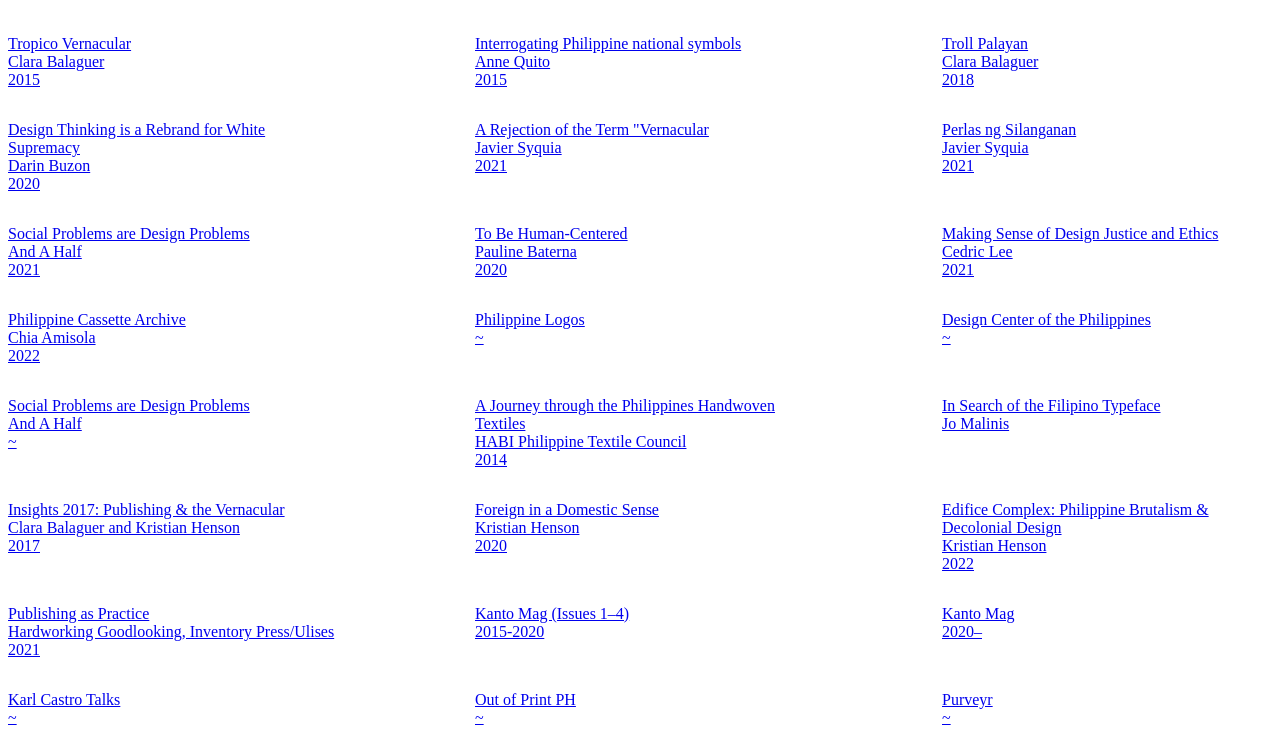
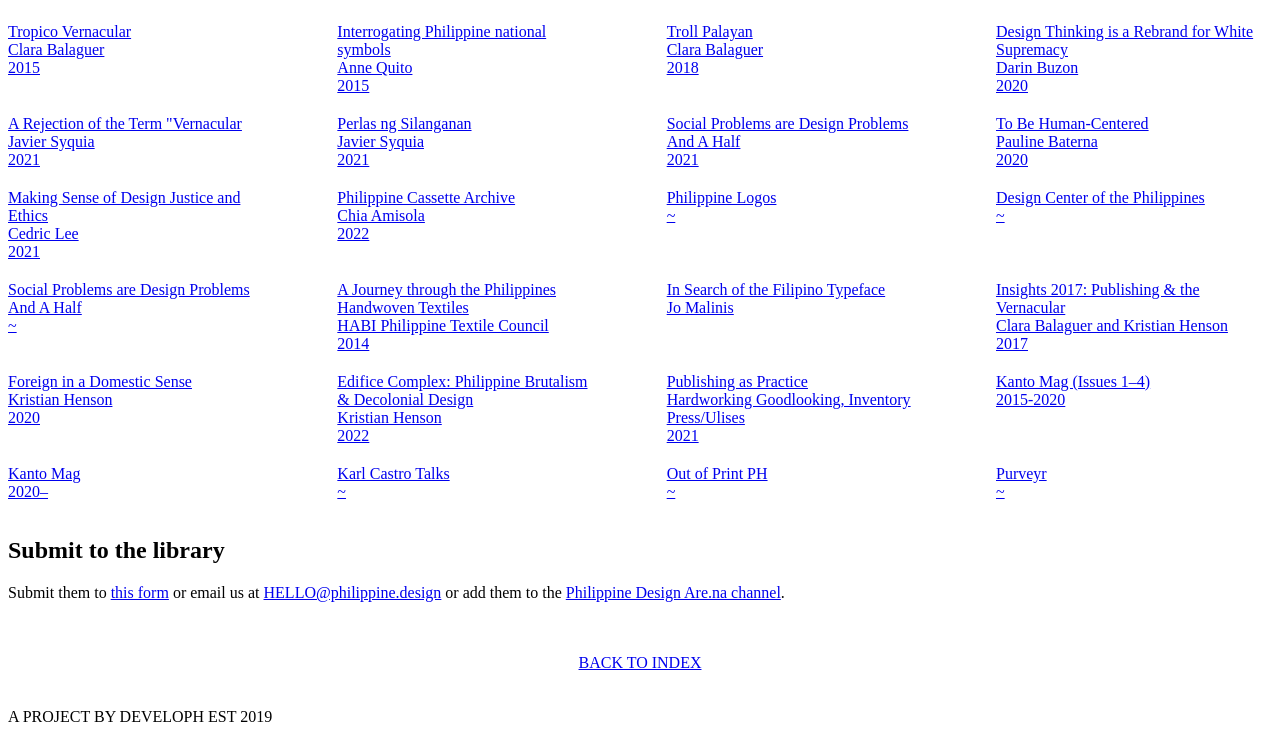
Before and after one commit to philippinedesign/philippine.design, a plain HTML site: page lite/library.html in a window 1280 px wide. Shown: the part 61-800 px from the top of the page. Drawn offline with Linux system fonts and the light colour scheme.

Commit message:
fix lite

```diff
--- a/lite/library.html
+++ b/lite/library.html
@@ -18,11 +18,13 @@
       justify-content: space-between;
     }
 
-    a{
+    #library a{
       display: inline-block;
       width: 40%;
-      max-width: 330px;
-      margin: 1em 0em;
+      max-width: 260px;
+      margin: .25em 0em;
+      margin-bottom: 1em;
+      padding-right: 1em;
     }
 
     li{
@@ -38,7 +40,6 @@
   <h1>Library</h1>
   <main>
     <div id="library">
-
         <a href="https://canopycanopycanopy.com/contents/tropico-vernacular#title-page" target="_blank">
           <li class="row">
             <div class="-title">Tropico Vernacular</div>
@@ -232,7 +233,6 @@
         </a>
     </div>
 
-
     <section>
       <h2>Submit to the library</h2>
       <p>Submit them to <a href="https://forms.gle/ULE5VqEEkgHouiMW8" target="_blank">this form</a> or email us at <a href="mailto:hello@philippine.design">HELLO@philippine.design</a> or add them to the <a href="https://www.are.na/chia/ph-design" target="_blank">Philippine Design Are.na channel</a>.</p>
```
